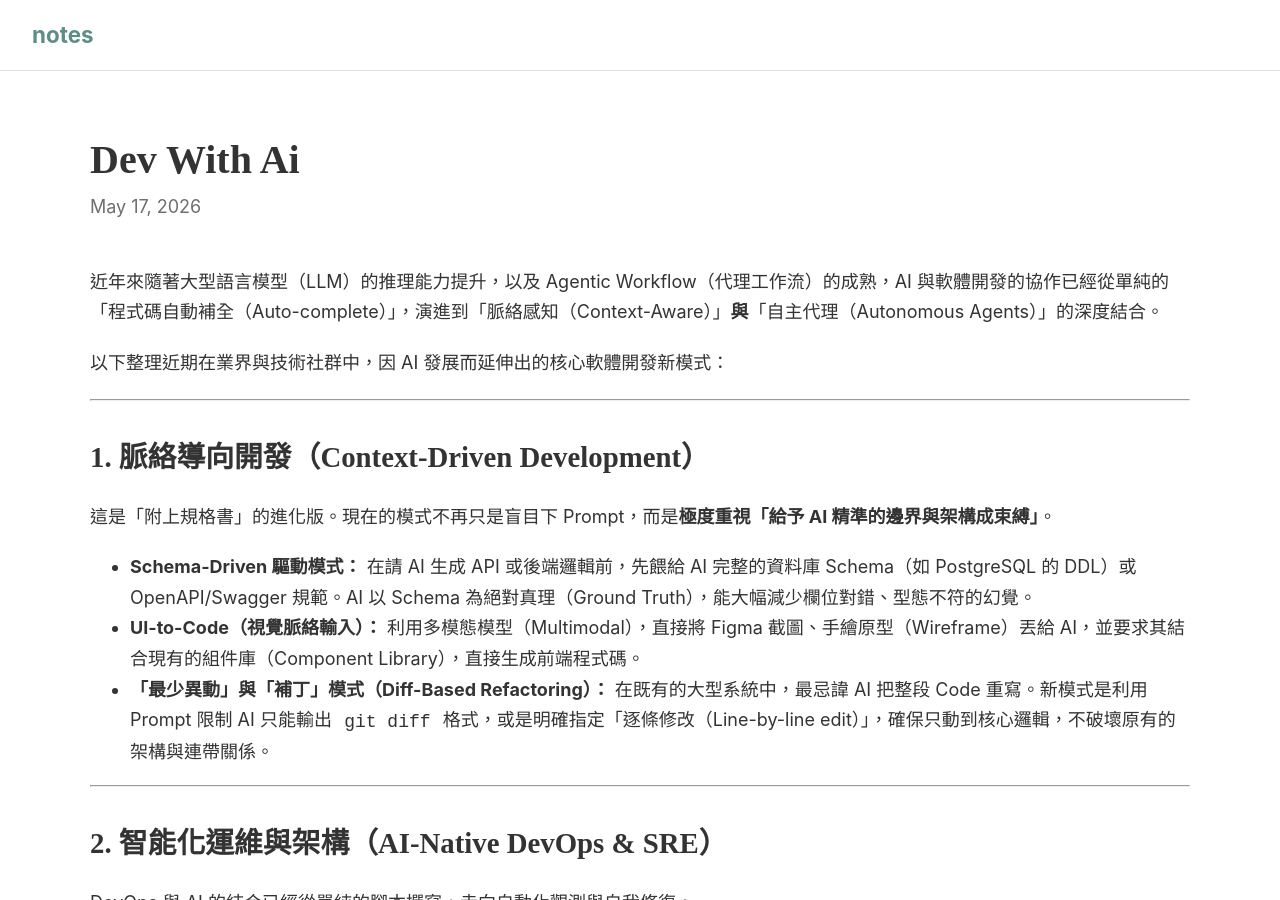
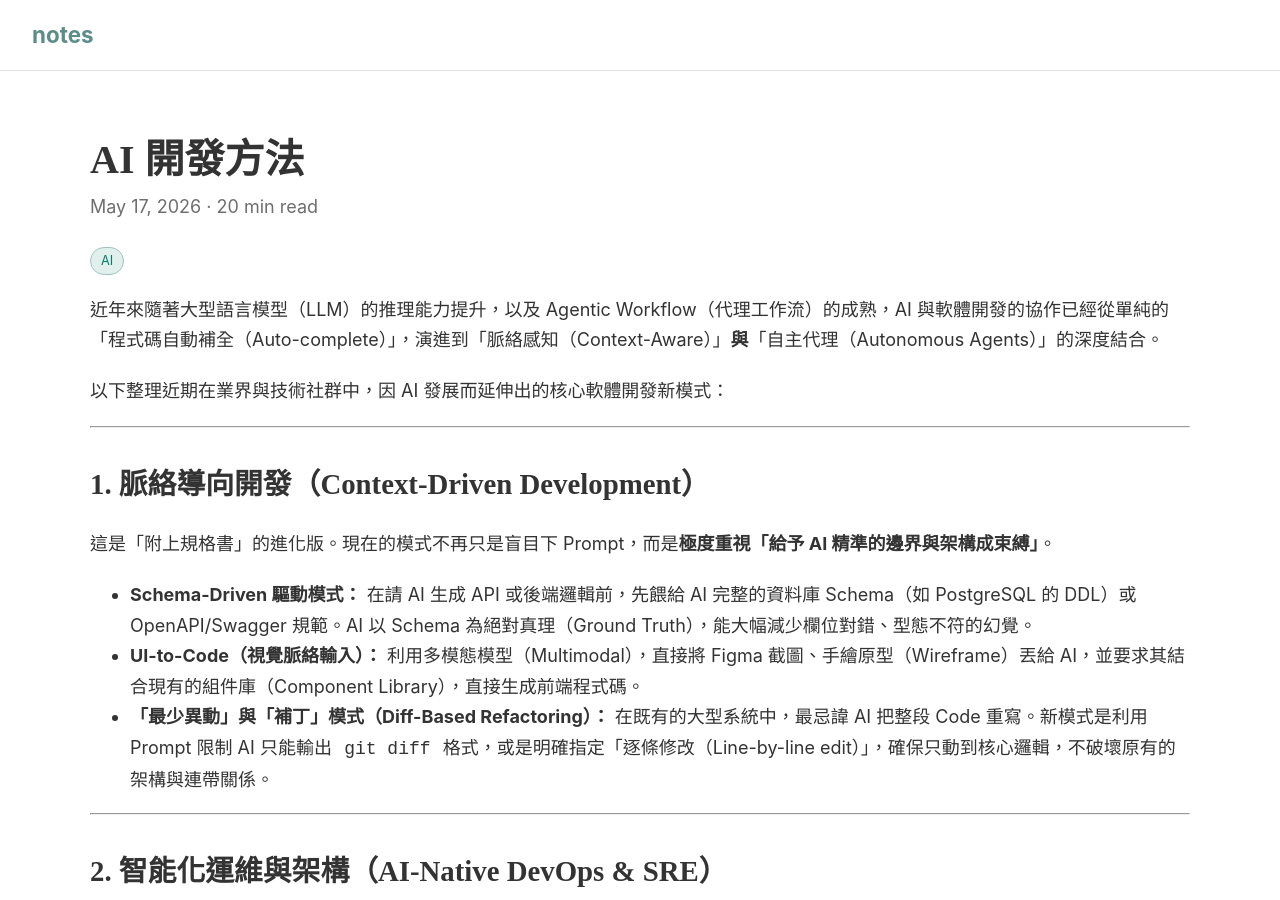
Before and after one commit to linjose/notes, a Jekyll site: the page built from _posts/2026-05-17-Dev-with-AI.md, in a window 1280 px wide and 900 px high. Built offline with Jekyll 4.4.1, drawn with Linux system fonts in a browser that asks for light colours; our own code applies the rules of GitHub Pages for plain Markdown files.

Commit message:
Update 2026-05-17-Dev-with-AI.md

```diff
--- a/_posts/2026-05-17-Dev-with-AI.md
+++ b/_posts/2026-05-17-Dev-with-AI.md
@@ -1,3 +1,12 @@
+---
+layout: post
+title: AI 開發方法
+date: 2026-05-17
+reading_time: 20 min read
+tags: [AI]
+excerpt:
+---
+
 近年來隨著大型語言模型（LLM）的推理能力提升，以及 Agentic Workflow（代理工作流）的成熟，AI 與軟體開發的協作已經從單純的「程式碼自動補全（Auto-complete）」，演進到「脈絡感知（Context-Aware）」**與**「自主代理（Autonomous Agents）」的深度結合。
 
 以下整理近期在業界與技術社群中，因 AI 發展而延伸出的核心軟體開發新模式：
```
